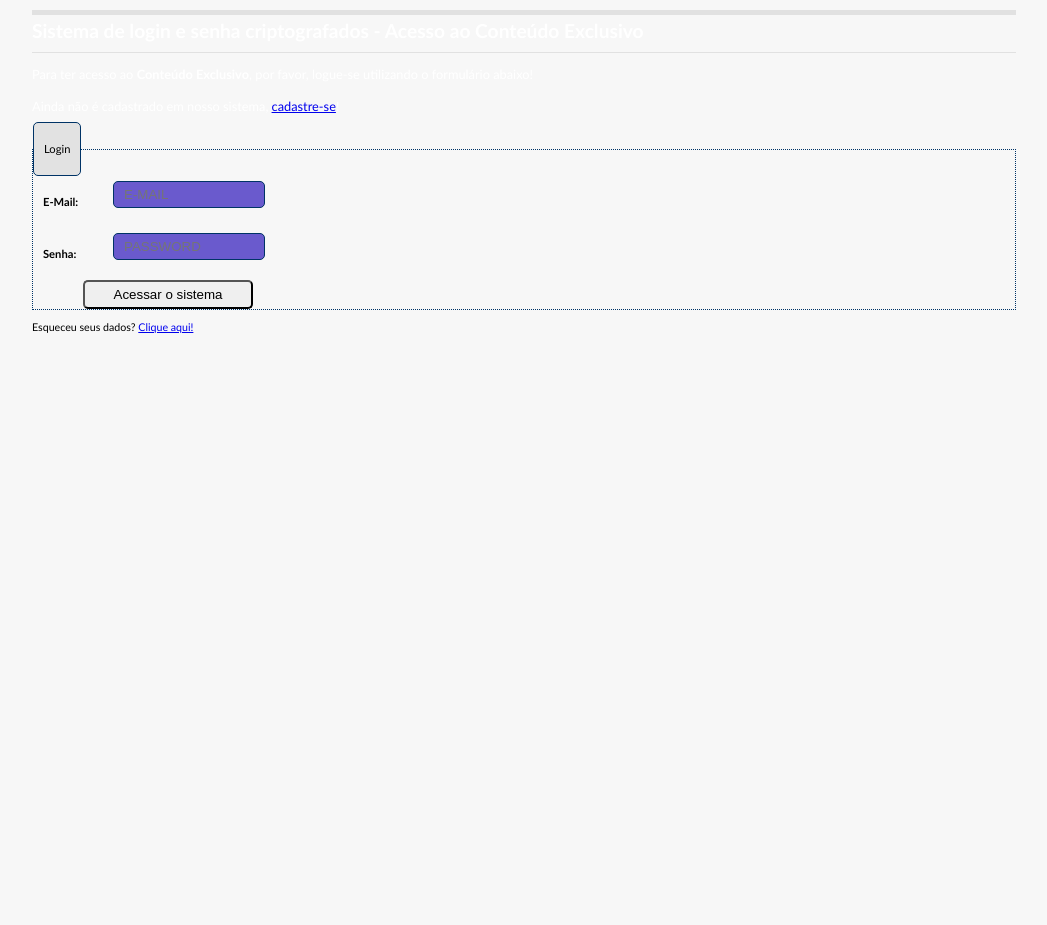
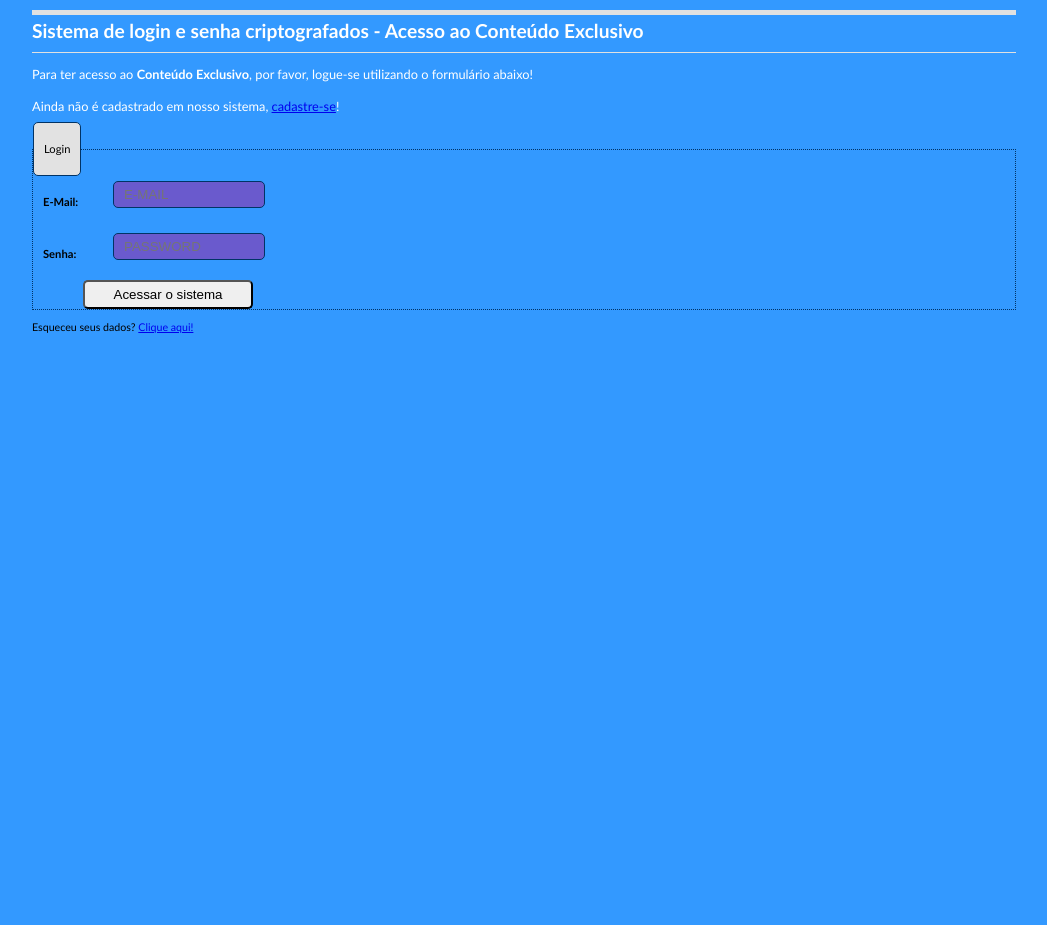
Before and after one commit to Lazaro2/bookish-coto-engine, a PHP site: page /index.php in a window 1280 px wide. Shown: the whole page, without its empty margins (116-1163 px from the left). Run offline with PHP 8.4, Linux system fonts and the light colour scheme.

Commit message:
Update minha_folha_de_estilo.css

```diff
--- a/minha_folha_de_estilo.css
+++ b/minha_folha_de_estilo.css
@@ -3,7 +3,7 @@
      padding:0px;
 }
      body{
-		 background-color:#f7f7f7;
+		 background-color:#3399ff;
 		 background-image: url();
          background-position: 80% 60%;
          font-family:"Trebuchet MS", Arial, Helvetica, sans-serif;
```
